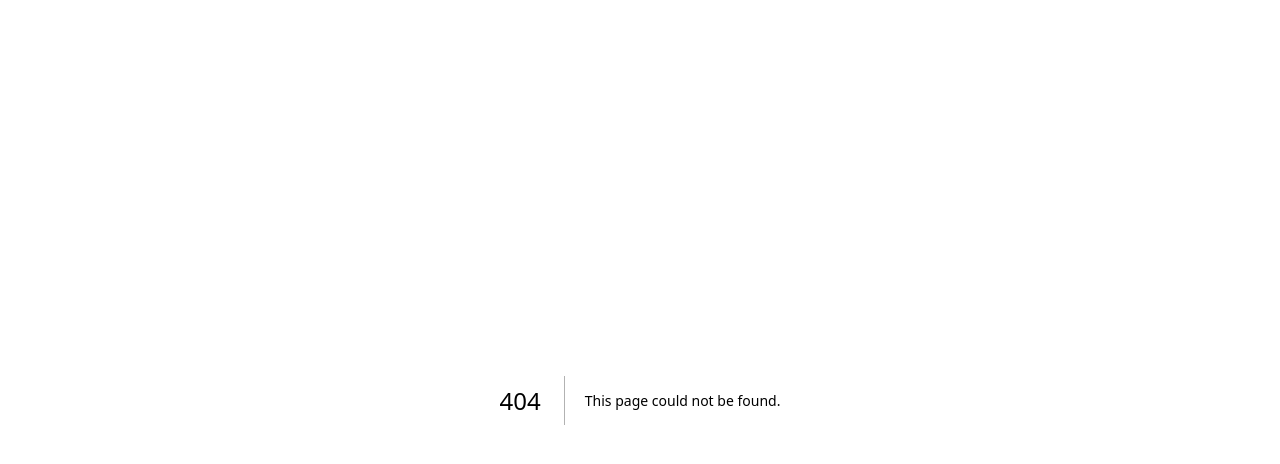
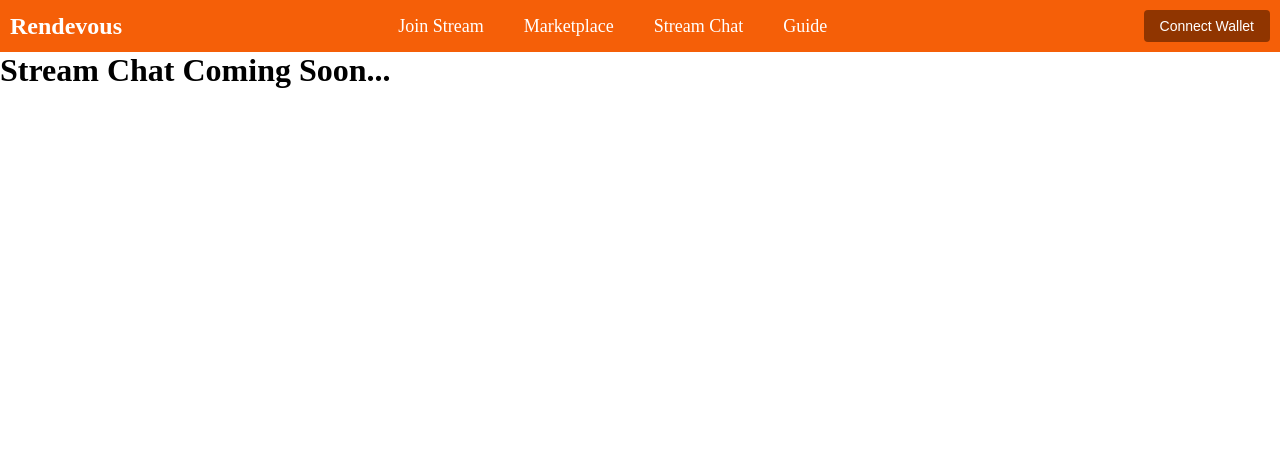
Before and after one commit to midesofek/rendevous-data-stream, a Next.js app: page /StreamChat in a window 1280 px wide. Before the commit this address had no page. Shown: the top 464 px of the page. Built offline with nearby package versions, Linux system fonts and the light colour scheme.

Commit message:
#14 Added Page Routing

```diff
--- /dev/null
+++ b/components/NavBarReUsable.jsx
@@ -0,0 +1,70 @@
+import Link from "next/link";
+import { useState } from "react";
+
+export const Navbar = function () {
+  const [isConnected, setIsConnected] = useState(false);
+
+  const connectWallet = async function () {
+    try {
+      if (!window.ethereum) return console.log("No wallet installed");
+      const provider = new ethers.providers.Web3Provider(window.ethereum);
+      await provider.send("eth_requestAccounts", []);
+      const signer = await provider.getSigner();
+
+      const address = await signer.getAddress();
+
+      const truncatedAddress = address.slice(0, 4) + ".." + address.slice(-2);
+      console.log(truncatedAddress);
+      setIsConnected(true);
+    } catch (err) {
+      setIsConnected(false);
+      console.error(err.message);
+    }
+  };
+
+  const handleGuide = (e) => {
+    e.preventDefault();
+    window.open(
+      "https://midesofek.hashnode.dev/streamr-open-data-challenge-introducing-rendevous",
+      "_blank"
+    );
+  };
+
+  return (
+    <div className="navbar">
+      <div className="navbar-logo">
+        <span className="brand">Rendevous</span>
+      </div>
+
+      <ul className="navbar-links">
+        <Link
+          href={"/"}
+          className="navbar--view-streamers-location navbar-link"
+        >
+          Join Stream <i className="fa fa-database" aria-hidden="true"></i>
+        </Link>
+        <li>
+          <Link href={"/Marketplace"} className="navbar-link">
+            Marketplace <i className="fa fa-exchange" aria-hidden="true"></i>
+          </Link>
+        </li>
+        <li>
+          <Link
+            href={"/StreamChat"}
+            className="navbar--view-stramers-chat navbar-link"
+          >
+            Stream Chat <i className="fa fa-comments" aria-hidden="true"></i>
+          </Link>
+        </li>
+        <li>
+          <a href="" className="navbar-link" onClick={handleGuide}>
+            Guide <i className="fa fa-external-link" aria-hidden="true"></i>
+          </a>
+        </li>
+      </ul>
+      <button className="connect-wallet-button" onClick={connectWallet}>{`${
+        isConnected ? "Connected!" : "Connect Wallet"
+      } `}</button>
+    </div>
+  );
+};
--- /dev/null
+++ b/pages/StreamChat.js
@@ -0,0 +1,12 @@
+import { Navbar } from "../components/NavBarReUsable";
+
+export default function StreamChat() {
+  return (
+    <>
+      <Navbar />
+      <div className="coming-soon-container">
+        <h1 className="coming-soon-text">Stream Chat Coming Soon...</h1>
+      </div>
+    </>
+  );
+}
```
Also changed, not shown: pages/Marketplace.js (added, +12 -0 lines).
